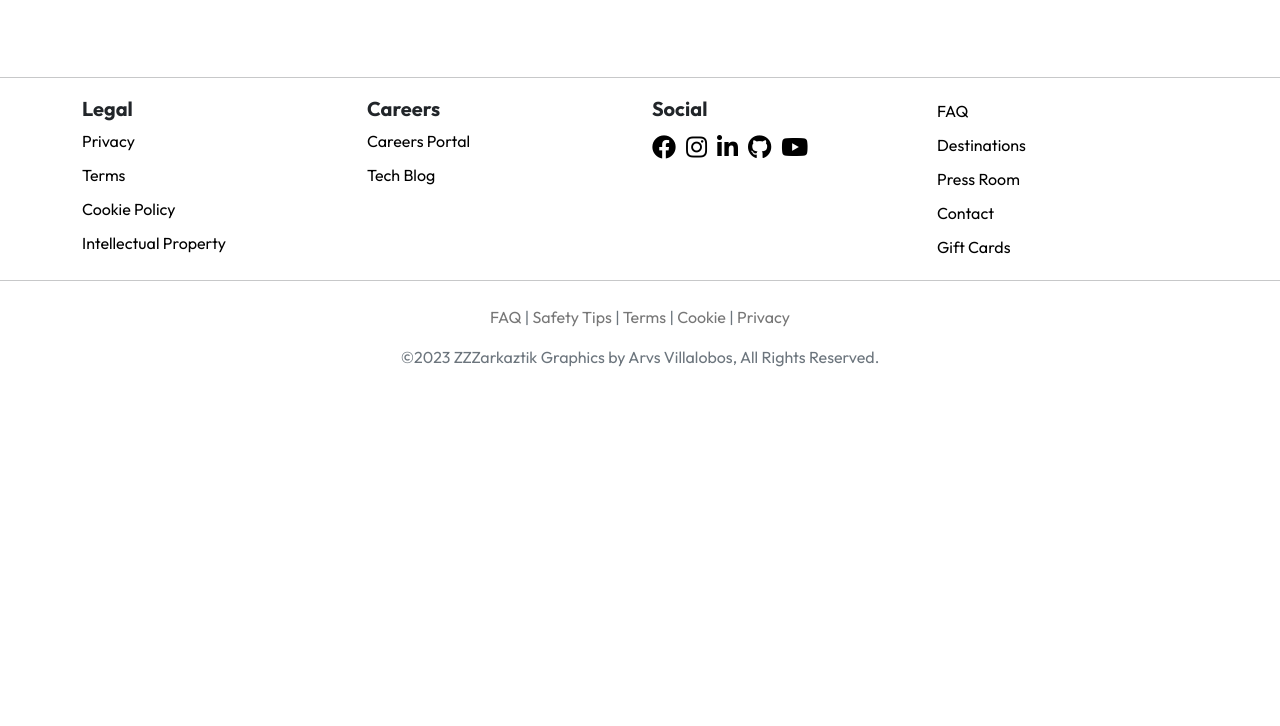
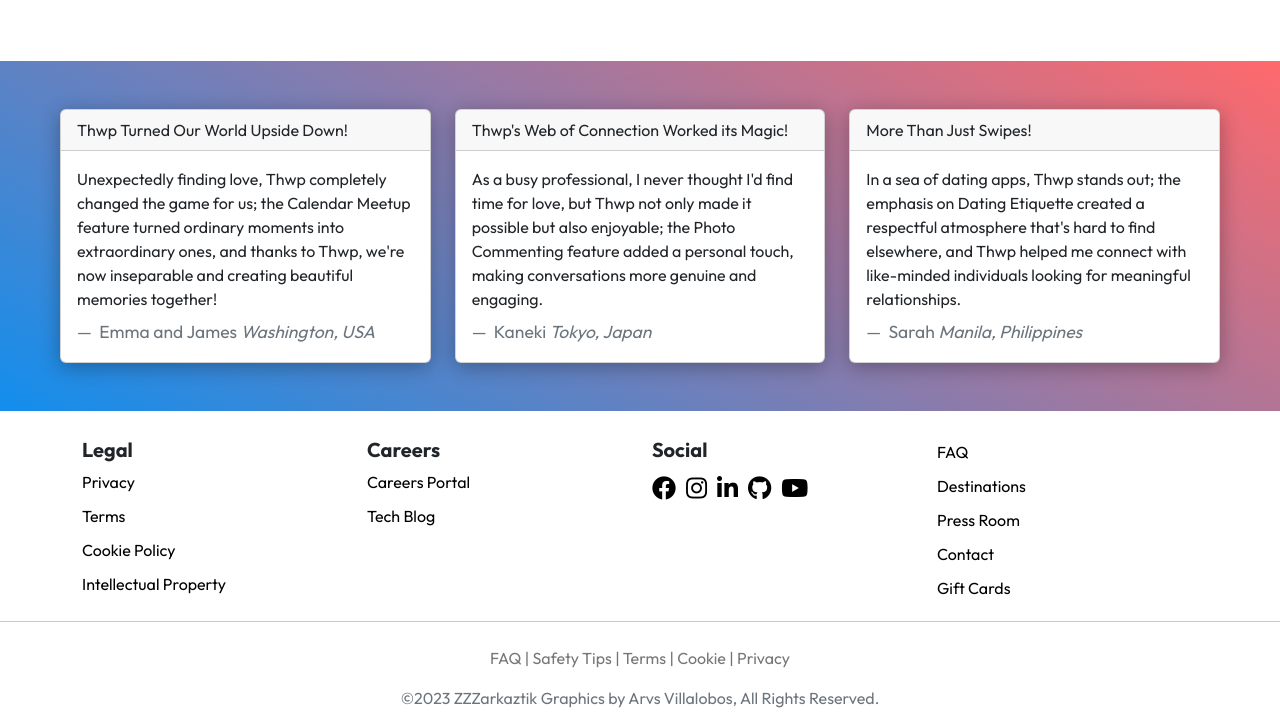
Before and after one commit to zzzarkaztik/MP1-THWP, a plain HTML site: page index.html in a window 1280 px wide. Shown: the part 1924-2650 px from the top of the page. Before the commit the page ends 2309 px from the top, so only its background shows below. Drawn offline with nearby package versions, Linux system fonts and the light colour scheme.

Commit message:
updated index.html, added cards for testimonials

```diff
--- a/index.html
+++ b/index.html
@@ -31,6 +31,12 @@
         background: linear-gradient(30deg, #128eed, #ff696c);
         color: white;
         border: none;
+      }
+      .card {
+        box-shadow: 0 4px 20px rgba(0, 0, 0, 0.3);
+      }
+      #testimonials {
+        background: linear-gradient(30deg, #128eed, #ff696c);
       }
       #myaccount-dropdown {
         min-width: 250px;
@@ -496,11 +502,76 @@
       </div>
     </section>
     <!-- END VISION -->
+    <section id="testimonials" class="p-5">
+      <div class="container-fluid">
+        <div class="row justify-content-around gy-5">
+          <div class="col-lg-4">
+            <div class="card">
+              <div class="card-header">Thwp Turned Our World Upside Down!</div>
+              <div class="card-body">
+                <blockquote class="blockquote mb-0">
+                  <p class="mb-4 fs-6">
+                    Unexpectedly finding love, Thwp completely changed the game
+                    for us; the Calendar Meetup feature turned ordinary moments
+                    into extraordinary ones, and thanks to Thwp, we're now
+                    inseparable and creating beautiful memories together!
+                  </p>
+                  <footer class="blockquote-footer">
+                    Emma and James
+                    <cite title="Source Title">Washington, USA</cite>
+                  </footer>
+                </blockquote>
+              </div>
+            </div>
+          </div>
+          <div class="col-lg-4">
+            <div class="card">
+              <div class="card-header">
+                Thwp's Web of Connection Worked its Magic!
+              </div>
+              <div class="card-body">
+                <blockquote class="blockquote mb-0">
+                  <p class="mb-4 fs-6">
+                    As a busy professional, I never thought I'd find time for
+                    love, but Thwp not only made it possible but also enjoyable;
+                    the Photo Commenting feature added a personal touch, making
+                    conversations more genuine and engaging.
+                  </p>
+                  <footer class="blockquote-footer">
+                    Kaneki
+                    <cite title="Source Title">Tokyo, Japan</cite>
+                  </footer>
+                </blockquote>
+              </div>
+            </div>
+          </div>
+          <div class="col-lg-4">
+            <div class="card">
+              <div class="card-header">More Than Just Swipes!</div>
+              <div class="card-body">
+                <blockquote class="blockquote mb-0">
+                  <p class="mb-4 fs-6">
+                    In a sea of dating apps, Thwp stands out; the emphasis on
+                    Dating Etiquette created a respectful atmosphere that's hard
+                    to find elsewhere, and Thwp helped me connect with
+                    like-minded individuals looking for meaningful
+                    relationships.
+                  </p>
+                  <footer class="blockquote-footer">
+                    Sarah
+                    <cite title="Source Title">Manila, Philippines</cite>
+                  </footer>
+                </blockquote>
+              </div>
+            </div>
+          </div>
+        </div>
+      </div>
+    </section>
 
     <!-- START FOOTER -->
     <footer>
-      <hr />
-      <div class="container footer" id="footer-container">
+      <div class="container footer mt-4" id="footer-container">
         <div class="row">
           <div class="col-lg-3 col-md-4 col-sm-6">
             <span class="fs-5"><strong>Legal</strong></span>
```
Also changed, not shown: img/icon.svg, 3 other files.
